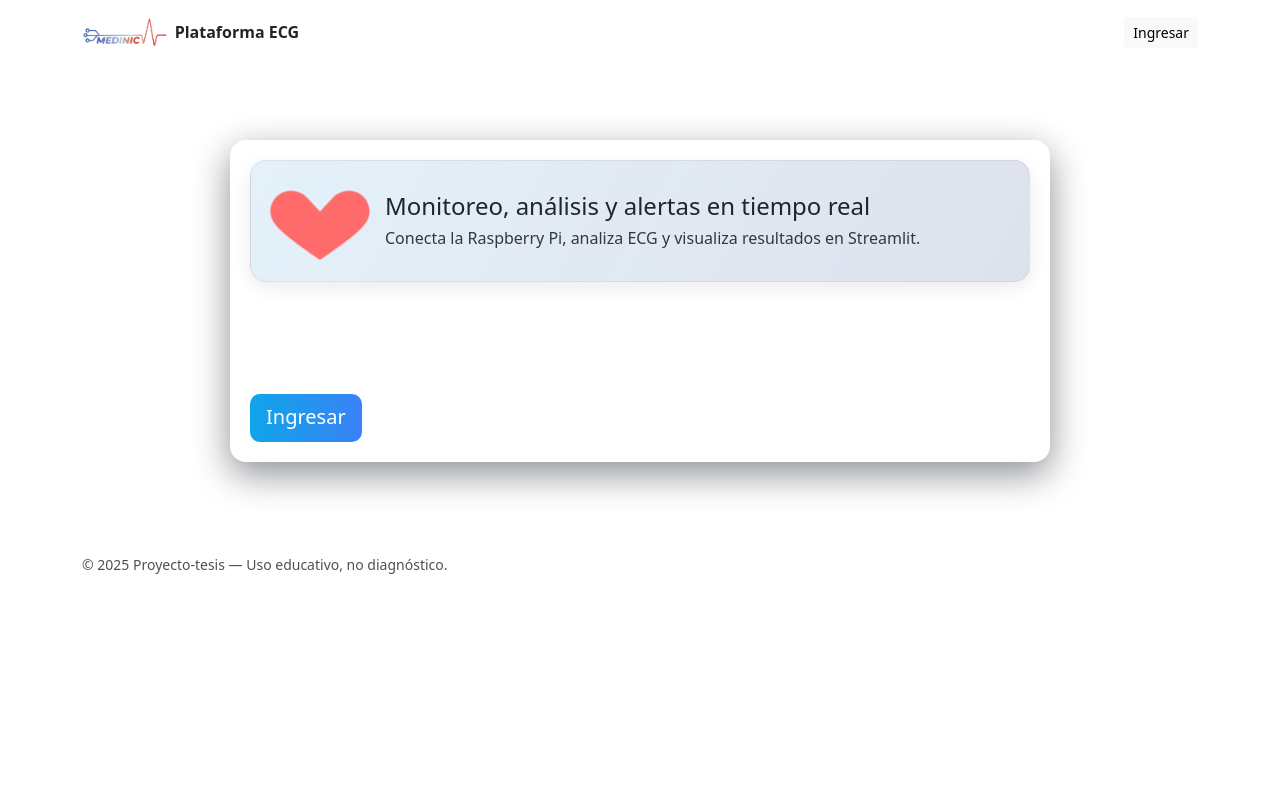
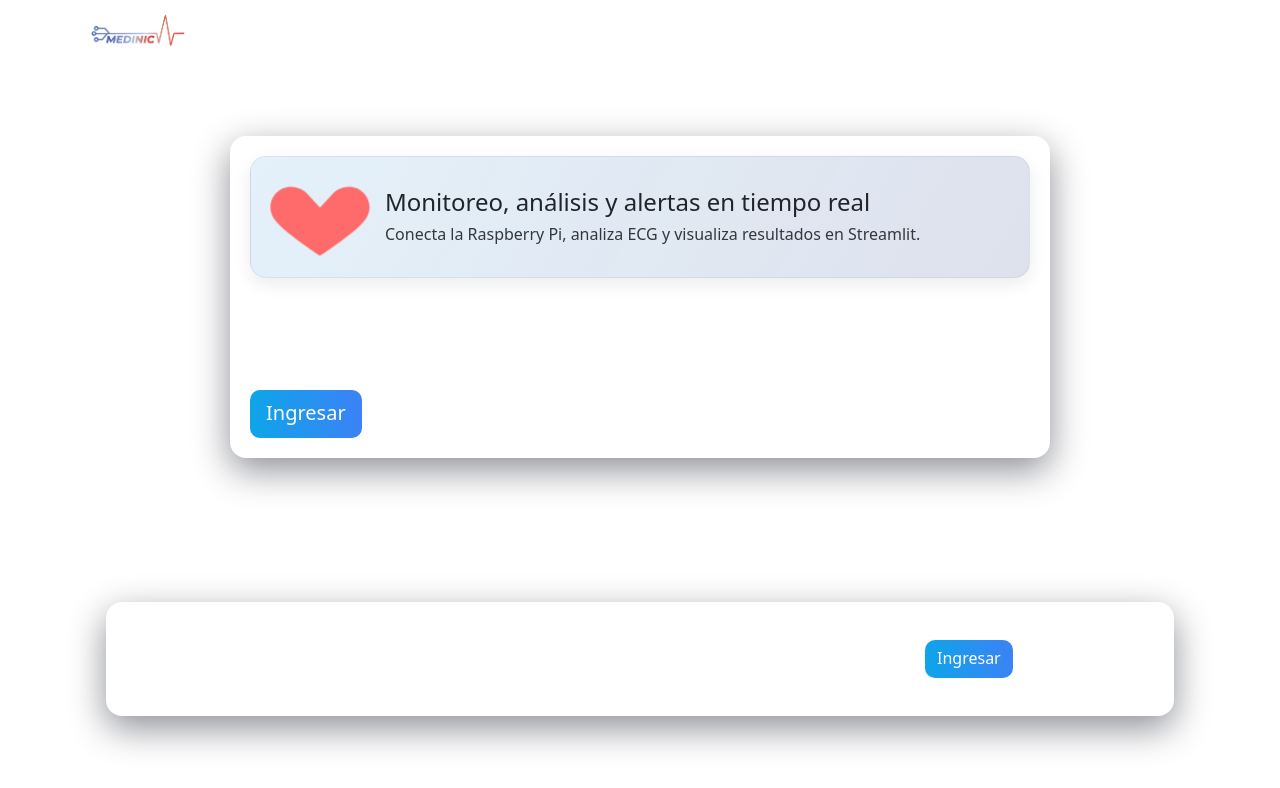
Before and after one commit to Edcal21/Proyecto-tesis, a React (Vite) app in the folder web_frontend/: page / in a window 1280 px wide. Shown: the top 788 px of the page. Built offline with nearby package versions, Linux system fonts and the light colour scheme; no server answers.

Commit message:
feat(frontend): integrate Medical Landing Page header/CTA/footer into landing, keep login logo

```diff
--- a/web_frontend/src/Home.jsx
+++ b/web_frontend/src/Home.jsx
@@ -1,29 +1,24 @@
 import React from 'react';
 import { Link } from 'react-router-dom';
 import Hero from './Hero';
+import Header from './landing/Header';
+import CTA from './landing/CTA';
+import Footer from './landing/Footer';
 
 export default function Home() {
   return (
-    <div className="landing-page">
-      <header className="container py-3 d-flex justify-content-between align-items-center">
-        <div className="d-flex align-items-center gap-2">
-          <img src="/medinic-logo.png" alt="MEDINIC" height={32} onError={(e)=>{ e.currentTarget.style.display='none'; }} />
-          <strong>Plataforma ECG</strong>
-        </div>
-        <nav>
-          <Link to="/login" className="btn btn-light btn-sm">Ingresar</Link>
-        </nav>
-      </header>
+    <div className="landing-page" style={{ minHeight: '100vh' }}>
+      <Header />
 
       <main className="landing-main-center">
         <div className="landing-container">
           <div className="landing-hero-box">
             <div style={{ maxWidth: 780, width: '100%', textAlign: 'left', display: 'grid', gap: 16 }}>
-          <Hero
-            title="Monitoreo, análisis y alertas en tiempo real"
-            subtitle="Conecta la Raspberry Pi, analiza ECG y visualiza resultados en Streamlit."
-            height={96}
-          />
+              <Hero
+                title="Monitoreo, análisis y alertas en tiempo real"
+                subtitle="Conecta la Raspberry Pi, analiza ECG y visualiza resultados en Streamlit."
+                height={96}
+              />
               <p className="lead hero-subtitle" style={{ marginTop: 8 }}>
                 Captura señales con AD8232 + ADS1115, procesa en FastAPI y explora métricas en Streamlit. Inicio de sesión requerido.
               </p>
@@ -36,9 +31,8 @@
         </div>
       </main>
 
-      <footer className="container py-3" style={{ opacity: 0.8, fontSize: 14 }}>
-        <span>© {new Date().getFullYear()} Proyecto-tesis — Uso educativo, no diagnóstico.</span>
-      </footer>
+      <CTA />
+      <Footer />
     </div>
   );
 }
--- a/web_frontend/src/landing-theme.css
+++ b/web_frontend/src/landing-theme.css
@@ -37,6 +37,19 @@
   box-shadow: 0 12px 36px rgba(2,6,23,0.45);
 }
 
+/* Header tweaks */
+.landing-header {
+  display: flex;
+  justify-content: space-between;
+  align-items: center;
+  padding: 12px 0;
+}
+.landing-header .btn {
+  background: rgba(255,255,255,0.06);
+  color: var(--landing-foreground);
+  border: 1px solid rgba(255,255,255,0.08);
+}
+
 .landing-cta-row {
   display: flex;
   gap: 12px;
@@ -47,6 +60,22 @@
   background: transparent;
   border: 1px solid rgba(255,255,255,0.12);
   color: var(--landing-foreground);
+}
+
+.landing-cta-section .landing-hero-box {
+  display: flex;
+  align-items: center;
+  justify-content: space-between;
+}
+
+.landing-cta-section h2 {
+  margin: 0;
+  font-size: 22px;
+}
+
+/* Footer small adjustments */
+footer {
+  color: rgba(255,255,255,0.9);
 }
 
 .hero-title {
--- /dev/null
+++ b/web_frontend/src/landing/CTA.jsx
@@ -0,0 +1,21 @@
+import React from 'react';
+import { Link } from 'react-router-dom';
+
+export default function CTA() {
+  return (
+    <section className="landing-cta-section" style={{ padding: '40px 0' }}>
+      <div className="landing-container">
+        <div className="landing-hero-box" style={{ display: 'flex', gap: 18, alignItems: 'center' }}>
+          <div style={{ flex: 1 }}>
+            <h2 style={{ margin: 0, fontSize: 22, color: 'var(--landing-foreground)' }}>Listo para monitorear tu ECG?</h2>
+            <p style={{ marginTop: 8, color: 'rgba(255,255,255,0.9)' }}>Conecta tu sensor, visualiza en tiempo real y recibe alertas automáticas.</p>
+          </div>
+          <div style={{ display: 'flex', gap: 10 }}>
+            <Link to="/login" className="btn btn-primary">Ingresar</Link>
+            <a href="https://github.com/Edcal21/Proyecto-tesis" target="_blank" rel="noreferrer" className="btn btn-ghost-light">Ver en GitHub</a>
+          </div>
+        </div>
+      </div>
+    </section>
+  );
+}
--- /dev/null
+++ b/web_frontend/src/landing/Footer.jsx
@@ -0,0 +1,14 @@
+import React from 'react';
+
+export default function Footer() {
+  return (
+    <footer style={{ background: 'transparent', padding: '28px 0' }}>
+      <div className="landing-container" style={{ borderTop: '1px solid rgba(255,255,255,0.06)', paddingTop: 18 }}>
+        <div style={{ display: 'flex', justifyContent: 'space-between', alignItems: 'center', flexWrap: 'wrap', gap: 12 }}>
+          <div style={{ color: 'rgba(255,255,255,0.9)' }}>© {new Date().getFullYear()} Proyecto-tesis — Uso educativo, no diagnóstico.</div>
+          <div style={{ color: 'rgba(255,255,255,0.85)' }}>Contacto: info@local.test</div>
+        </div>
+      </div>
+    </footer>
+  );
+}
--- /dev/null
+++ b/web_frontend/src/landing/Header.jsx
@@ -0,0 +1,16 @@
+import React from 'react';
+import { Link } from 'react-router-dom';
+
+export default function Header({ onAdminClick }) {
+  return (
+    <header className="landing-header landing-container" role="banner">
+      <div className="d-flex align-items-center" style={{ gap: 10 }}>
+        <img src="/medinic-logo.png" alt="MEDINIC" height={36} onError={(e)=>{ e.currentTarget.style.display='none'; }} />
+        <strong style={{ color: 'var(--landing-foreground)' }}>Plataforma ECG</strong>
+      </div>
+      <nav>
+        <Link to="/login" className="btn btn-light btn-sm">Ingresar</Link>
+      </nav>
+    </header>
+  );
+}
```
